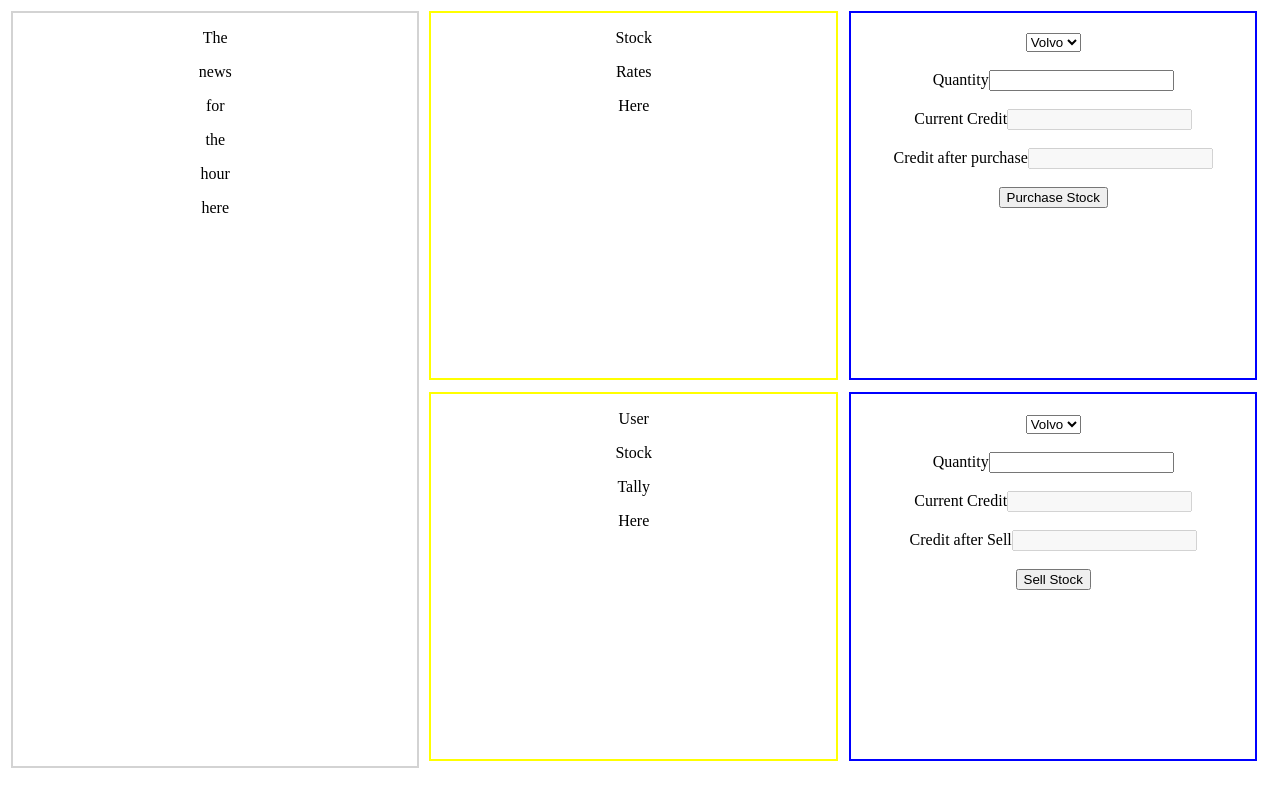
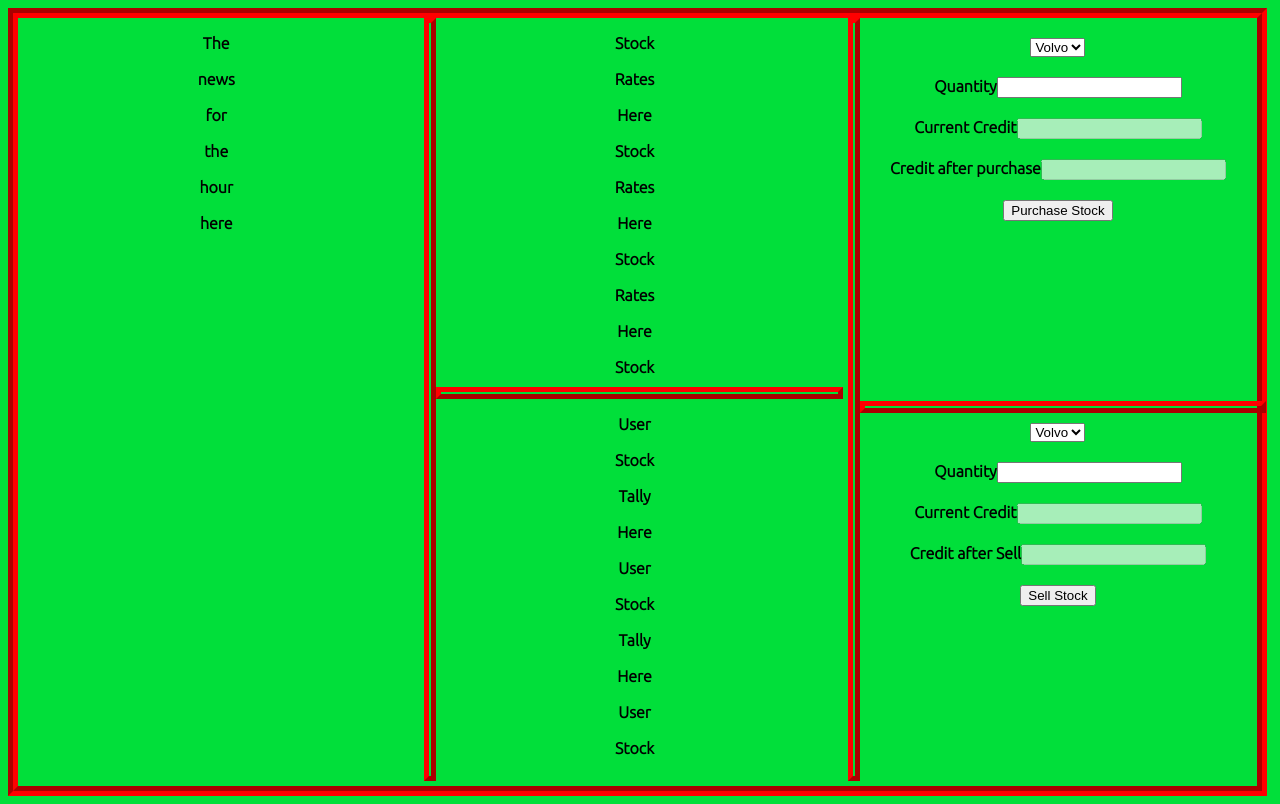
Before and after one commit to adishr09/Fervour_2014, a PHP site: page /Online/Events/bnb/bnb.html in a window 1280 px wide. Run offline with PHP 8.4, Linux system fonts and the light colour scheme.

Commit message:
designing

```diff
--- a/Online/Events/bnb/bnb.html
+++ b/Online/Events/bnb/bnb.html
@@ -12,18 +12,47 @@
 		<p>hour</p>
 		<p>here</p>
 		</div>
+		<div id="border">
+		</div>
 		<div id="stock">
 			<div id="sub_stock">
 				<p>Stock</p>
 				<p>Rates</p>
 				<p>Here</p>
+				<p>Stock</p>
+				<p>Rates</p>
+				<p>Here</p>
+				<p>Stock</p>
+				<p>Rates</p>
+				<p>Here</p>
+				<p>Stock</p>
+				<p>Rates</p>
+				<p>Here</p>
+				<p>Stock</p>
+				<p>Rates</p>
+				<p>Here</p>
+			</div>
+			<div id="border_v">
 			</div>
 			<div id="sub_stock">
 				<p>User</p>
 				<p>Stock</p>
 				<p>Tally</p>
 				<p>Here</p>
+				<p>User</p>
+				<p>Stock</p>
+				<p>Tally</p>
+				<p>Here</p>
+				<p>User</p>
+				<p>Stock</p>
+				<p>Tally</p>
+				<p>Here</p><p>User</p>
+				<p>Stock</p>
+				<p>Tally</p>
+				<p>Here</p>
 			</div>
+		</div>
+		<div id="border">
 		</div>
 		<div id="submit">
 			<div id="sub_submit">
@@ -40,6 +69,8 @@
 				Credit after purchase<input type="text" name="Answer" value="" disabled><br><br>
 				<input type="submit" value="Purchase Stock">
 				</form>
+			</div>
+			<div id="border_v">
 			</div>
 			<div id="sub_submit">
 				<form action="demo_form.asp" style="margin-top:5%;">
--- a/Online/Events/bnb/style.css
+++ b/Online/Events/bnb/style.css
@@ -1,7 +1,25 @@
+@font-face {
+    font-family: 'ubuntulight';
+    src: url('../fonts/eve/ubuntu-l-webfont.eot');
+    src: url('../fonts/eve/ubuntu-l-webfont.eot?#iefix') format('embedded-opentype'),
+         url('../fonts/eve/ubuntu-l-webfont.woff') format('woff'),
+         url('../fonts/eve/ubuntu-l-webfont.ttf') format('truetype'),
+         url('../fonts/eve/ubuntu-l-webfont.svg#ubuntulight') format('svg');
+    font-weight: normal;
+    font-style: normal;
+
+}
+
+html{
+	background:#01DF3A;
+	font-family: 'ubuntulight';
+	font-weight:700;
+}
+
 #wrapper{
-	width:100%;
+	width:98%;
 	height:98%;
-	border:3px solid #fff;
+	border:10px groove red;
 }
 
 #news{
@@ -10,7 +28,6 @@
 	float:left;
 	margin-right:10px;
 	text-align:center;
-	border:2px solid #d3d3d3;
 }
 
 #stock{
@@ -26,15 +43,14 @@
 	height:48.5%;
 	margin-bottom:3%;
 	margin-right:10px;
-	border:2px solid yellow;
+	overflow-y:scroll;
 }
 
 #sub_submit{
 	width:100%;
 	height:48.5%;
-	margin-bottom:3%;
+	margin-bottom:1.5%;
 	margin-right:10px;
-	border:2px solid blue;
 }
 
 #submit{
@@ -43,3 +59,18 @@
 	float:left;
 	text-align:center;
 }
+
+#border{
+float:left;
+height:inherit;
+width:2px;
+border:5px outset red;
+}
+
+#border_v{
+float:left;
+height:2px;
+width:100%;
+border:5px outset red;
+margin-top:-2%;
+}
```
Also changed, not shown: Online/Events/Treasure Hunt/index (2).php (deleted, +0 -51 lines), Online/Events/fonts/eve/ubuntu-l-webfont.svg (added), Online/Events/fonts/eve/ubuntu-l-webfont.ttf (added), Online/Events/fonts/eve/ubuntu-l-webfont.woff (added), 1 other file.
